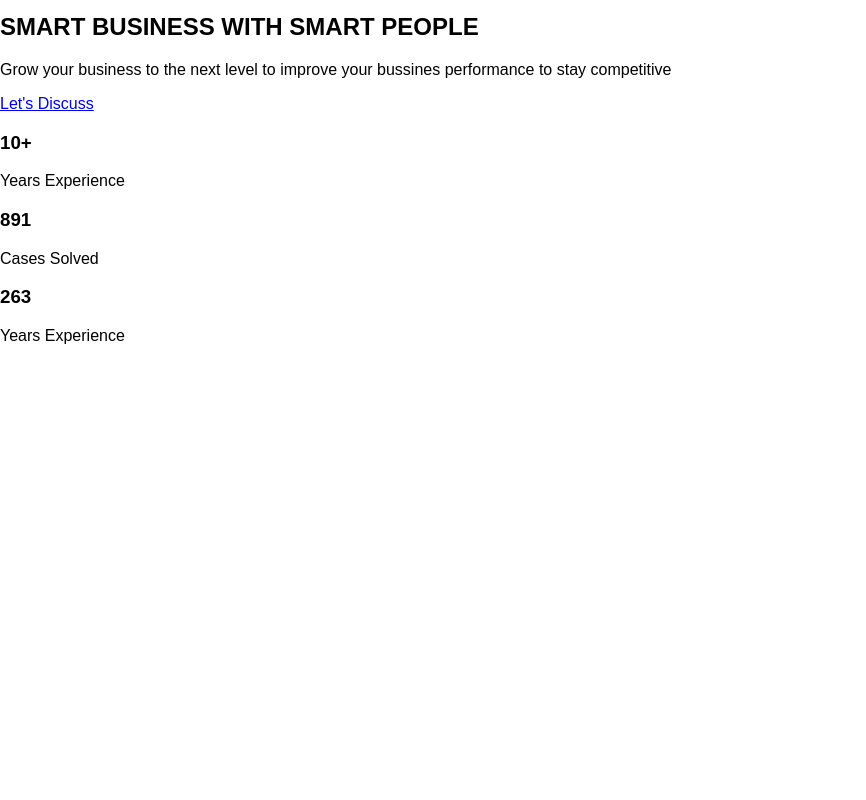
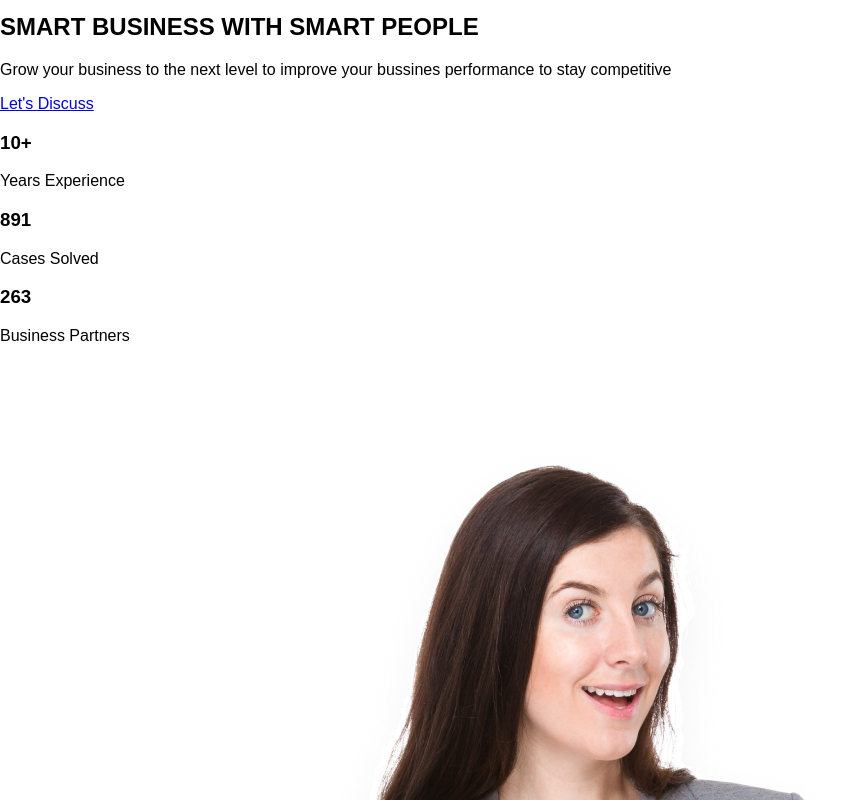
Before and after one commit to jrramoncp/business_agency_header, a plain HTML site: page index.html in a window 1280 px wide. Shown: the part 120-920 px from the top of the page, without its empty margins (0-866 px from the left). Before the commit the page ends 800 px from the top, so only its background shows below. Drawn offline with Linux system fonts and the light colour scheme.

Commit message:
Estructura HTML hero

```diff
--- a/index.html
+++ b/index.html
@@ -26,8 +26,7 @@
         <h1>SMART BUSINESS WITH SMART PEOPLE</h1>
         <p>Grow your business to the next level to improve your bussines performance to stay competitive</p>
         <div class="button"><a href="#">Let's Discuss</a></div>
-      </div>
-      <div>
+        <div class="numbers">
           <div>
             <h3>10+</h3>
             <p>Years Experience</p>
@@ -38,9 +37,14 @@
           </div>
           <div>
             <h3>263</h3>
-          <p>Years Experience</p>
+            <p>Business Partners</p>
           </div>
         </div>
+      </div>
+
+      <figure>
+        <img src="img/woman.png" alt="Imagen de mujer" srcset="img/woman@2x.png 2x">
+      </figure>
     </section>
 
 </body>
```
Also changed, not shown: img/woman.png (renamed from img/Group1.png), 2 other files. Lines whose indentation alone changed are shown as unchanged.
